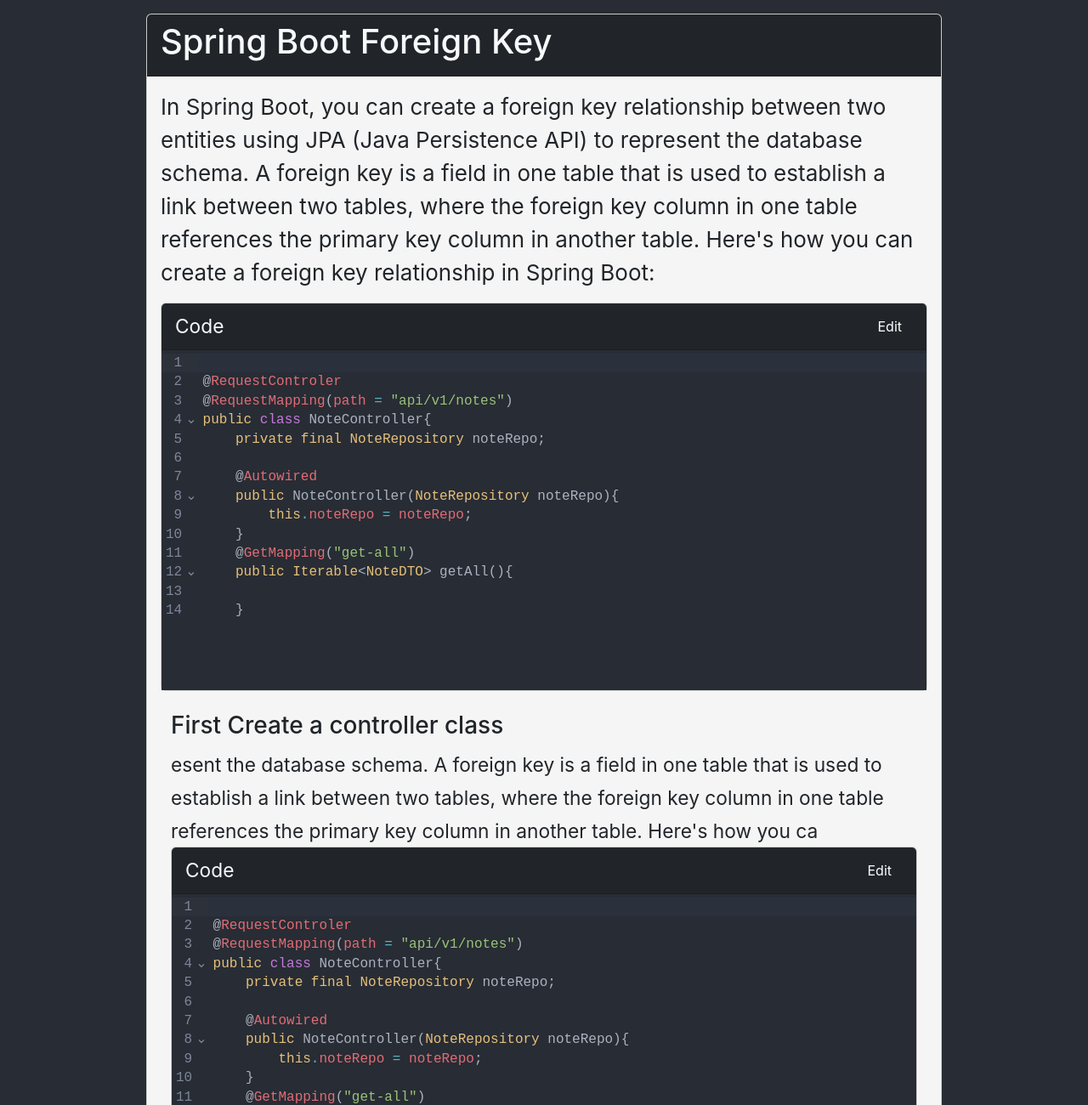
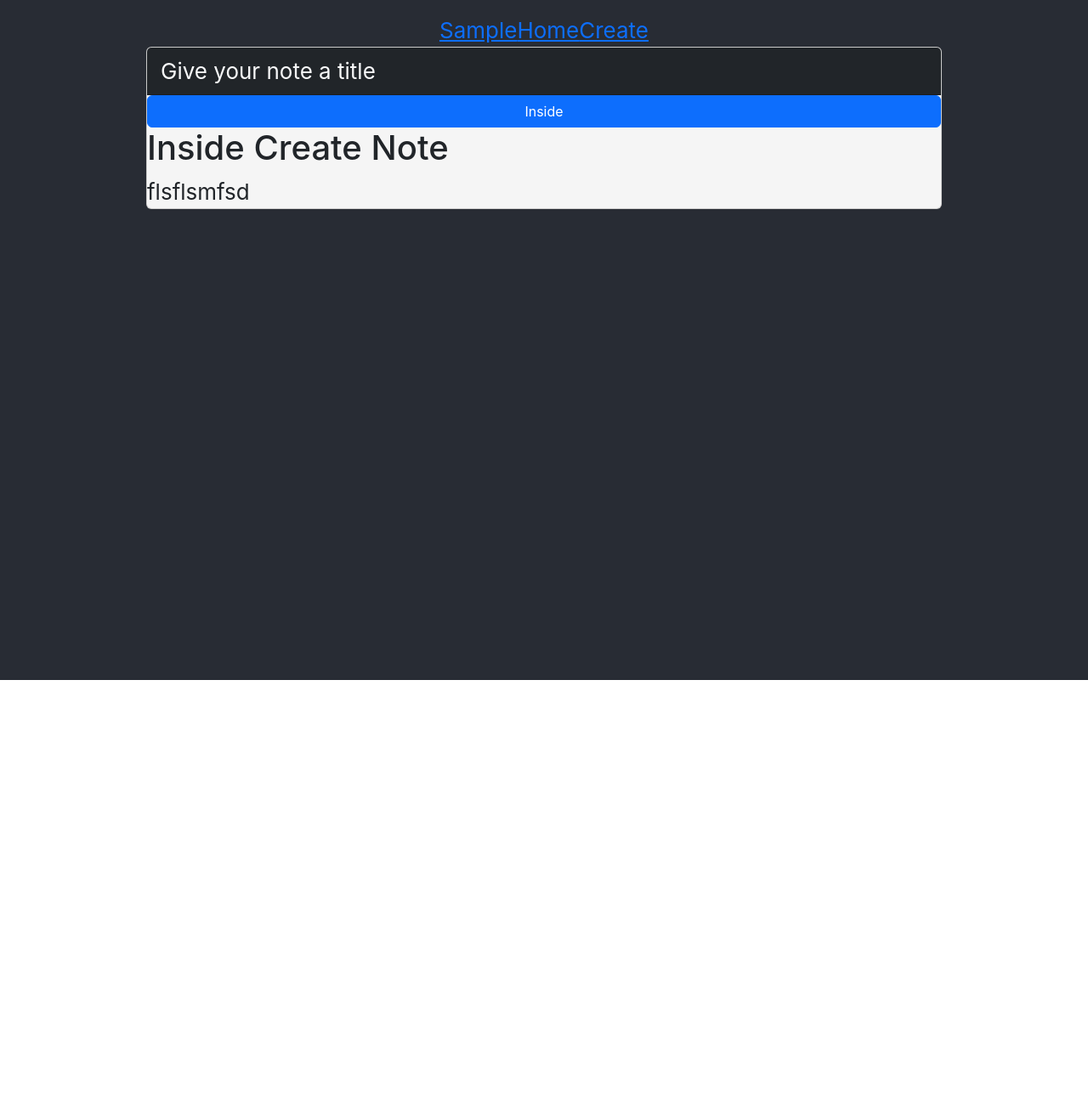
Before and after one commit to iamazizur/developers-note-ui, a React (Create React App) app: page /create in a window 1280 px wide. Shown: the top 1300 px of the page at 85% size. After the commit the page ends 800 px from the top, so only its background shows below. Built offline with nearby package versions, Linux system fonts and the light colour scheme; the HTML template or start-up script is replaced by a standard one.

Commit message:
Crated Routes

```diff
--- a/src/App.css
+++ b/src/App.css
@@ -19,9 +19,13 @@
   display: flex;
   flex-direction: column;
   align-items: center;
+  font-size: calc(10px + 2vmin);
+  /*
+
   justify-content: center;
-  font-size: calc(10px + 2vmin);
-  color: #282c34;
+   */
+  /* color: #282c34; */
+  color: whitesmoke;
 }
 
 .App-link {
--- a/src/App.js
+++ b/src/App.js
@@ -1,13 +1,32 @@
 import './App.css';
-import Note from './components/notes/Note';
+import CreateNote from './components/home/CreateNote';
+import Home from './components/home/Home';
+import Sample from './components/home/Sample';
+import { BrowserRouter as Router, Route, Routes, Link } from 'react-router-dom';
+
 
 function App() {
   return (
-    <div className="App">
-      <header className="App-header p-3">
-        <Note />
-      </header>
-    </div>
+    <>
+      <div className="App">
+        <header className="App-header p-3">
+          <Router>
+            <nav>
+              <Link to="/">Sample</Link>
+              <Link to="/home">Home</Link>
+              <Link to="/create">Create</Link>
+
+            </nav>
+            <Routes>
+              <Route path="/" element={<Sample />} />
+              <Route path="/home" element={<Home />} />
+              <Route path='/create' element={<CreateNote />} />
+            </Routes>
+          </Router>
+        </header>
+      </div>
+    </>
+
   );
 }
 
--- /dev/null
+++ b/src/components/Title.js
@@ -0,0 +1,7 @@
+import React from 'react'
+
+export default function Title() {
+    return (
+        <div>Give your note a title</div>
+    )
+}
--- /dev/null
+++ b/src/components/home/CreateNote.js
@@ -0,0 +1,20 @@
+import React from "react";
+import Title from "../Title";
+
+
+export default function CreateNote(params) {
+    return (
+        <>
+            <div className="card note-wrapper text-start w-75 rounded-2 p-0">
+
+                <div className='card-header bg-dark text-light m-0'>
+                    <Title />
+                </div>
+                <button type="button" className="btn btn-primary" >Inside</button>
+                <h1>Inside Create Note</h1>
+                flsflsmfsd
+            </div>
+
+        </>
+    )
+}
--- /dev/null
+++ b/src/components/home/Home.js
@@ -0,0 +1,15 @@
+import React from "react";
+import { useNavigate } from 'react-router-dom';
+
+export default function Home(params) {
+    const navigate = useNavigate();
+    const clickHandler = () => {
+        navigate('/create')
+    }
+    return (
+        <>
+            <button type="button" className="btn btn-primary" onClick={clickHandler}>Create Note</button>
+            <h1>hhhhh</h1>
+        </>
+    );
+}
--- /dev/null
+++ b/src/components/home/Sample.js
@@ -0,0 +1,17 @@
+import Note from '../notes/Note';
+
+
+
+
+function Sample() {
+    return (
+        <>
+            <header className=" p-3">
+               <Note/>
+            </header>
+        </>
+
+    );
+}
+
+export default Sample;
--- a/src/components/notes/Note.js
+++ b/src/components/notes/Note.js
@@ -23,12 +23,13 @@
                     <CodeComponent />
 
                     <div className='container mt-4'>
-                        <h3>First Create a controller class</h3>
-                        <small>esent the database schema.
-                            A foreign key is a field in one table that is used to establish
-                            a link between two tables, where the foreign key column
-                            in one table references the primary key column in
-                            another table. Here's how you ca</small>
+                        <h3>1. Define Your Entities: </h3>
+                        <small>Let's assume you have two entities:
+                            Author and Book, and you want to create a
+                            foreign key relationship between them.
+                            An Author can have multiple books,
+                            so you'll add a foreign key in the Book entity
+                            referencing the Author entity's primary key.</small>
                         <CodeComponent />
                     </div>
 
--- a/src/components/subnotes/CodeComponent.js
+++ b/src/components/subnotes/CodeComponent.js
@@ -49,7 +49,7 @@
                 <div className="card-body p-0">
                     <CodeMirror
                         value={codeValue}
-                        height="400px"
+                        // height="400px"
                         className="CodeMirror"
                         fontSize="50px"
                         extensions={[java()]}
```
Also changed, not shown: package.json (+4 -3 lines), 1 other file (tests, documents, lock files or other folders).
